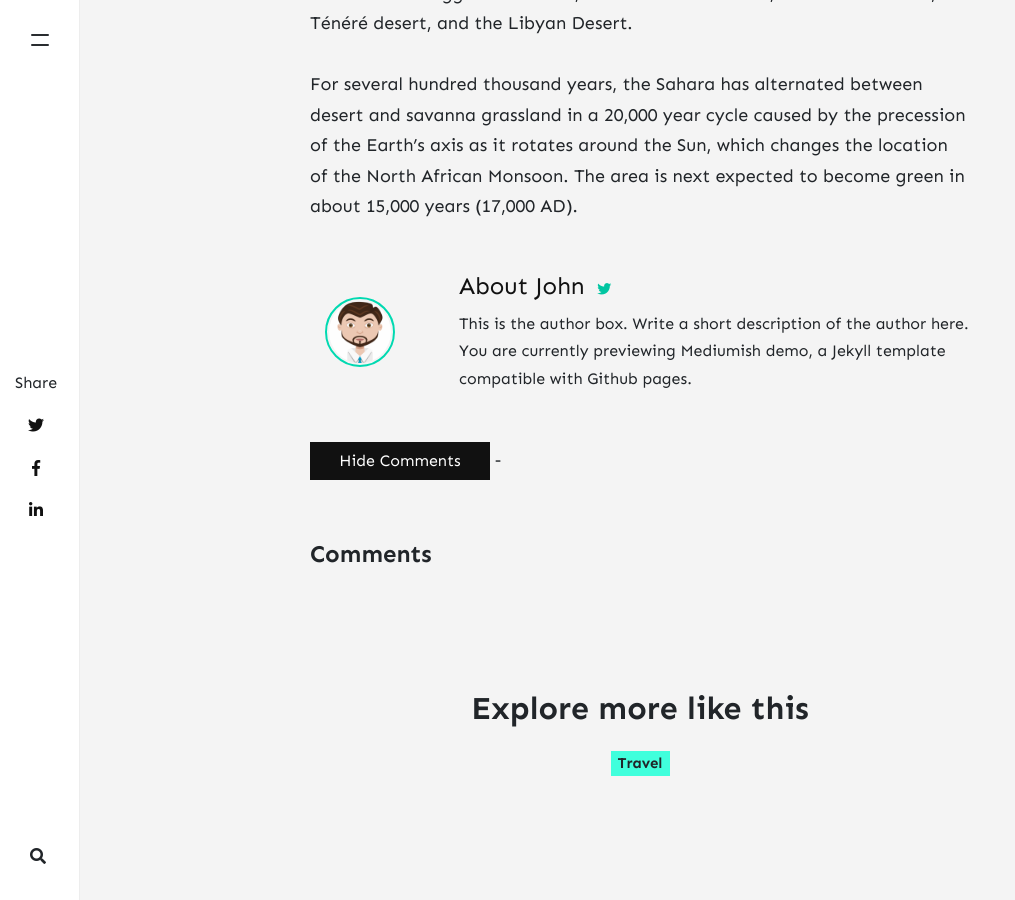
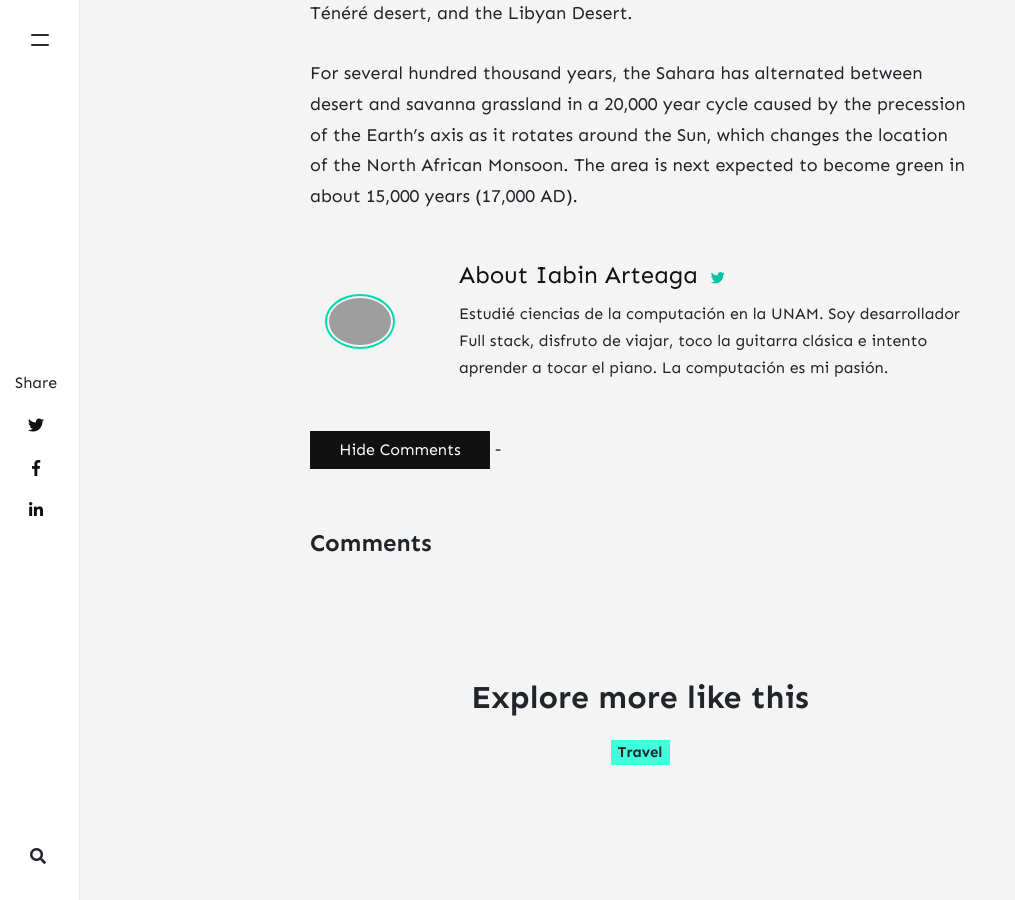
Before and after one commit to iabin/blog, a Jekyll site: the page built from _posts/2020-02-1-much-more-than-a-desert-trip-to-sahara.md, in a window 1280 px wide and 900 px high, scrolled down 1547 px. Shown: the whole window, without its empty margins (0-1015 px from the left). Built offline with Jekyll 4.4.1, drawn with Linux system fonts in a browser that asks for light colours; nearby versions of some CDN libraries; comment, search, counter and statistics services are not loaded; grey boxes are pictures that could not be loaded.

Commit message:
Tratando de arreglar css

```diff
--- a/_config.yml
+++ b/_config.yml
@@ -31,6 +31,15 @@ authors:
     web: https://www.wowthemes.net
     twitter: https://twitter.com/wowthemesnet
     description: "This is the author box. Write a short description of the author here. You are currently previewing Mediumish demo, a Jekyll template compatible with Github pages."
+  iabin:
+    name: Iabin
+    display_name: Iabin Arteaga
+    avatar: 'assets/images/images/users/iabin.JPG'
+    email: iabinelo@gmail.com
+    web: https://www.wowthemes.net
+    twitter: https://twitter.com/iabin
+    description: "Estudié ciencias de la computación en la UNAM. Soy desarrollador Full stack, disfruto de viajar, toco la guitarra clásica e intento aprender a tocar el piano. La computación es mi pasión."
+
 
 
 
--- a/_posts/2020-02-1-much-more-than-a-desert-trip-to-sahara.md
+++ b/_posts/2020-02-1-much-more-than-a-desert-trip-to-sahara.md
@@ -1,7 +1,7 @@
 ---
 layout: post
 title:  "Much more than a desert: A trip into the Sahara"
-author: john
+author: iabin
 categories: [ Travel ]
 image: assets/images/16.jpg
 ---
```
Also changed, not shown: 1 other file.
